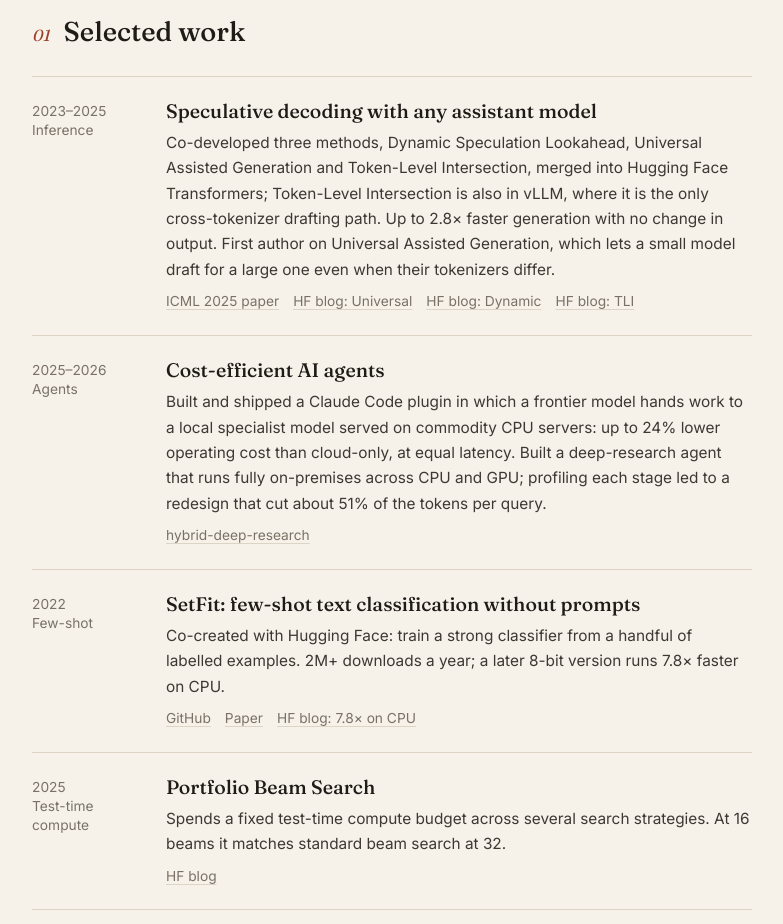
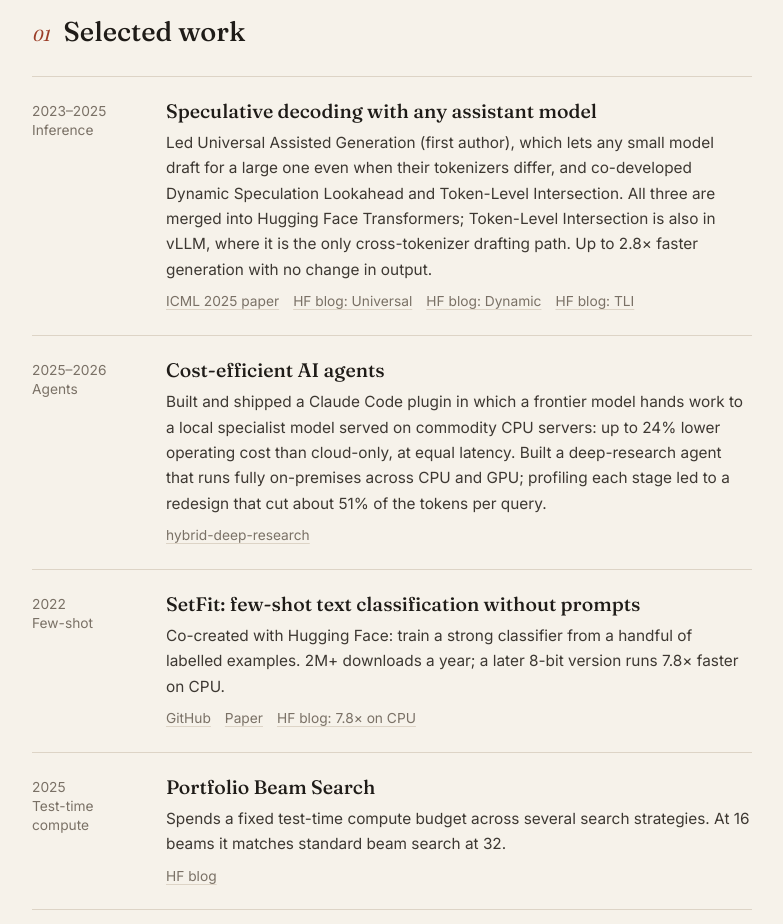
Before and after one commit to danielkorat/danielkorat.github.io, a plain HTML site: page index.html in a window 1280 px wide. Shown: the part 860-1784 px from the top of the page, without its empty margins (248-1031 px from the left). Drawn offline with Linux system fonts and the light colour scheme.

Commit message:
fix(site): lead spec-decoding passage with UAG

```diff
--- a/index.html
+++ b/index.html
@@ -129,7 +129,7 @@ footer .wrap{display:flex;justify-content:space-between;flex-wrap:wrap;gap:8px}
         <div class="meta">2023–2025<br>Inference</div>
         <div>
           <h3>Speculative decoding with any assistant model</h3>
-          <p>Co-developed three methods, Dynamic Speculation Lookahead, Universal Assisted Generation and Token-Level Intersection, merged into Hugging Face Transformers; Token-Level Intersection is also in vLLM, where it is the only cross-tokenizer drafting path. Up to 2.8× faster generation with no change in output. First author on Universal Assisted Generation, which lets a small model draft for a large one even when their tokenizers differ.</p>
+          <p>Led Universal Assisted Generation (first author), which lets any small model draft for a large one even when their tokenizers differ, and co-developed Dynamic Speculation Lookahead and Token-Level Intersection. All three are merged into Hugging Face Transformers; Token-Level Intersection is also in vLLM, where it is the only cross-tokenizer drafting path. Up to 2.8× faster generation with no change in output.</p>
           <p class="refs"><a href="https://arxiv.org/abs/2502.05202">ICML 2025 paper</a><a href="https://huggingface.co/blog/universal_assisted_generation">HF blog: Universal</a><a href="https://huggingface.co/blog/dynamic_speculation_lookahead">HF blog: Dynamic</a><a href="https://huggingface.co/blog/jmamou/uag-tli">HF blog: TLI</a></p>
         </div>
       </article>
```
